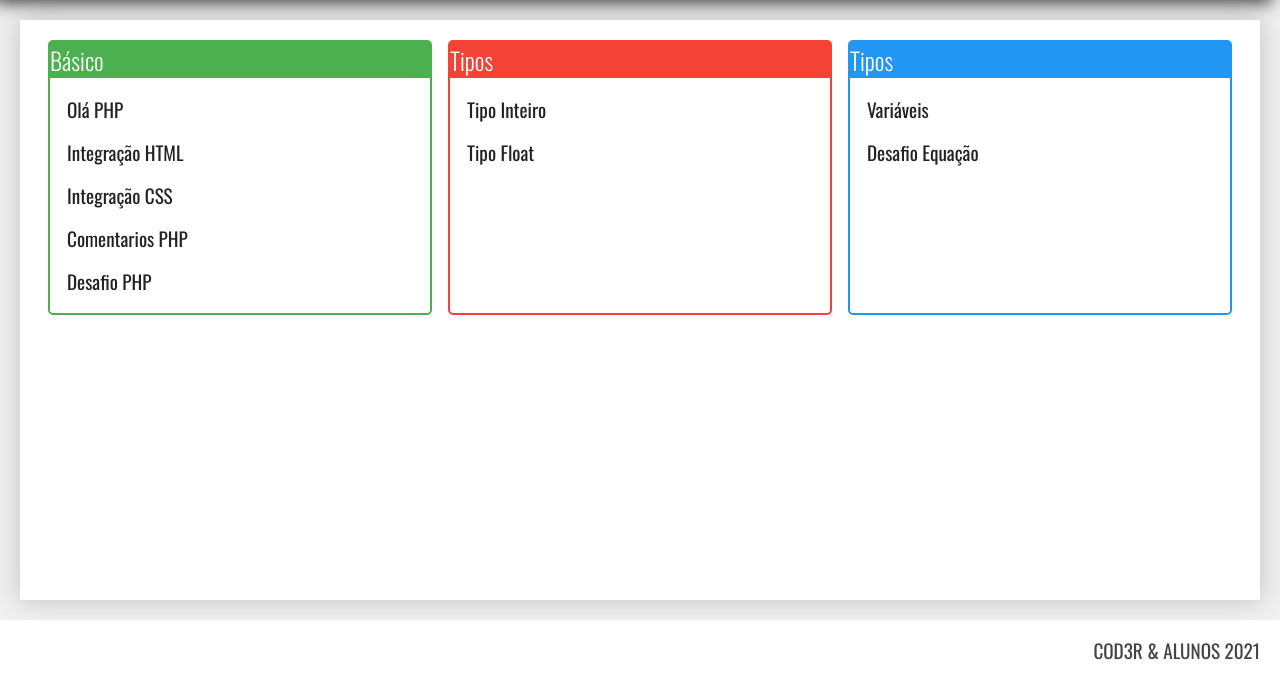
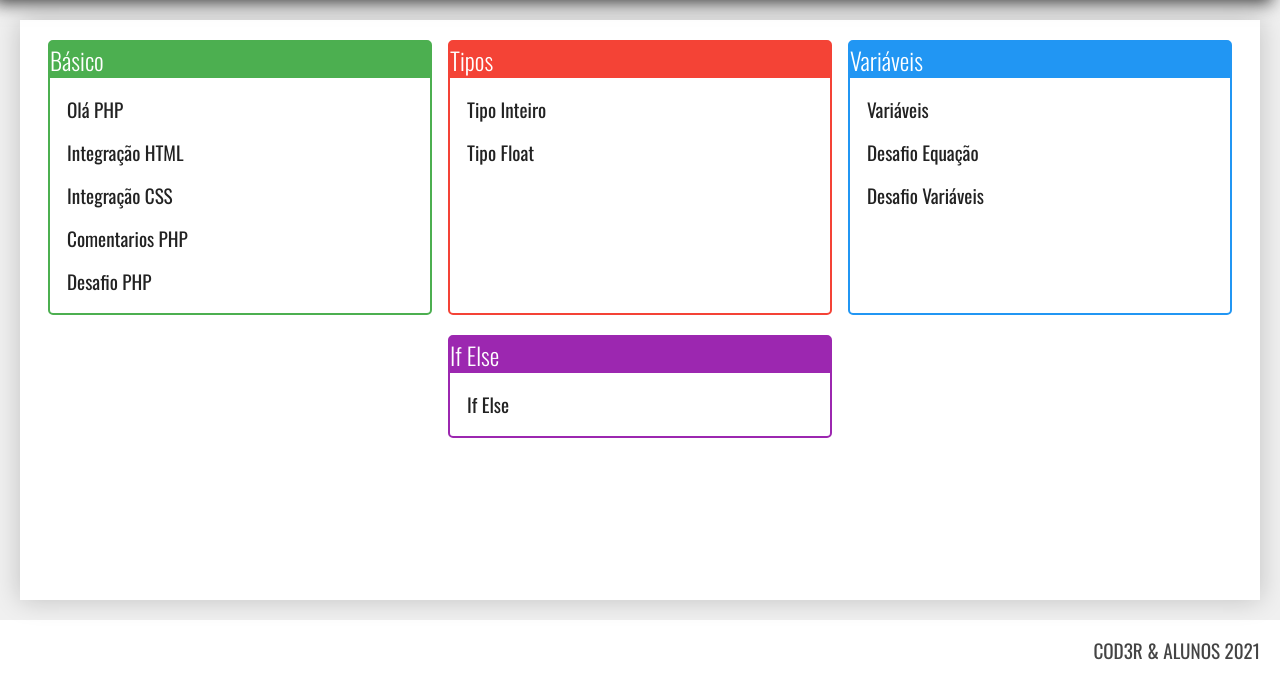
Before and after one commit to rkozer/PHP, a PHP site: page / in a window 1280 px wide. Shown: the part 120-800 px from the top of the page. Run offline with PHP 8.4, Linux system fonts and the light colour scheme.

Commit message:
alteração 7

```diff
--- /dev/null
+++ b/controle/if_else.php
@@ -0,0 +1 @@
+<div class="titulo">If Else</div>
--- a/index.php
+++ b/index.php
@@ -60,7 +60,7 @@
                     </ul>
                 </div>
                 <div class="modulo azul">
-                    <h3>Tipos</h3>
+                    <h3>Variáveis</h3>
                     <ul>
                         <li>
                             <a href="exercicios.php?dir=variaveis&file=basico">
@@ -70,6 +70,21 @@
                         <li>
                             <a href="exercicios.php?dir=variaveis&file=desafio_equacao">
                                 Desafio Equação
+                            </a>
+                        </li>
+                        <li>
+                            <a href="exercicios.php?dir=variaveis&file=desafio_variaveis">
+                                Desafio Variáveis
+                            </a>
+                        </li>
+                    </ul>
+                </div>
+                <div class="modulo roxo">
+                    <h3>If Else</h3>
+                    <ul>
+                        <li>
+                            <a href="exercicios.php?dir=controle&file=if_else">
+                                If Else
                             </a>
                         </li>
                     </ul>
--- a/variaveis/desafio_equacao.php
+++ b/variaveis/desafio_equacao.php
@@ -18,3 +18,8 @@ $inferior = 10 ** 3;
 $resultado = $superior / $inferior;
 
 echo "O resultado final é: " . $resultado . ".";
+
+echo '<br>';
+$numA = 'texto';
+$$numA = 'outro';
+echo "$numA {$$numA} ${$numA} $texto";
```
Also changed, not shown: variaveis/desafio_variaveis.php (added, +12 -0 lines).
